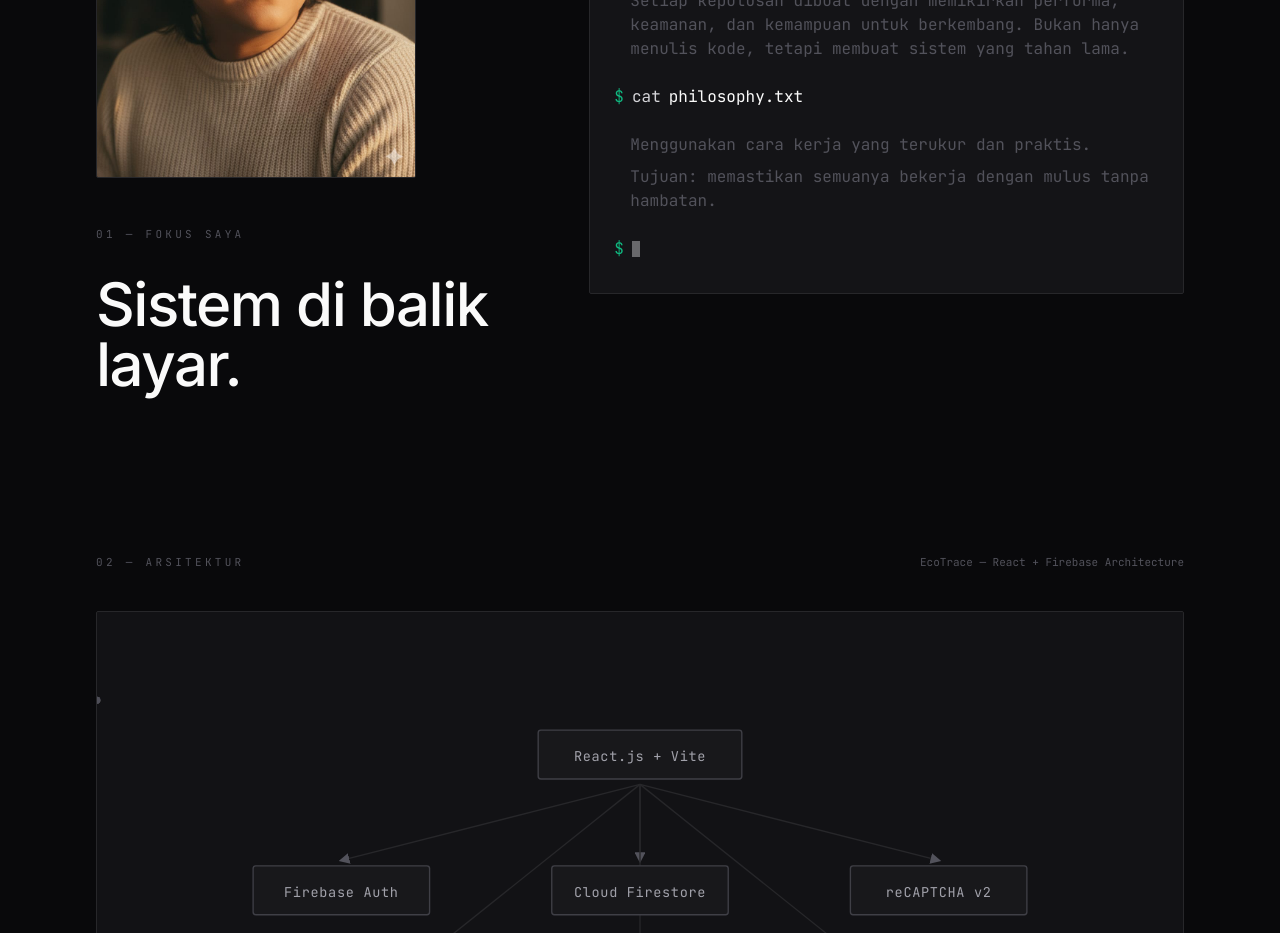
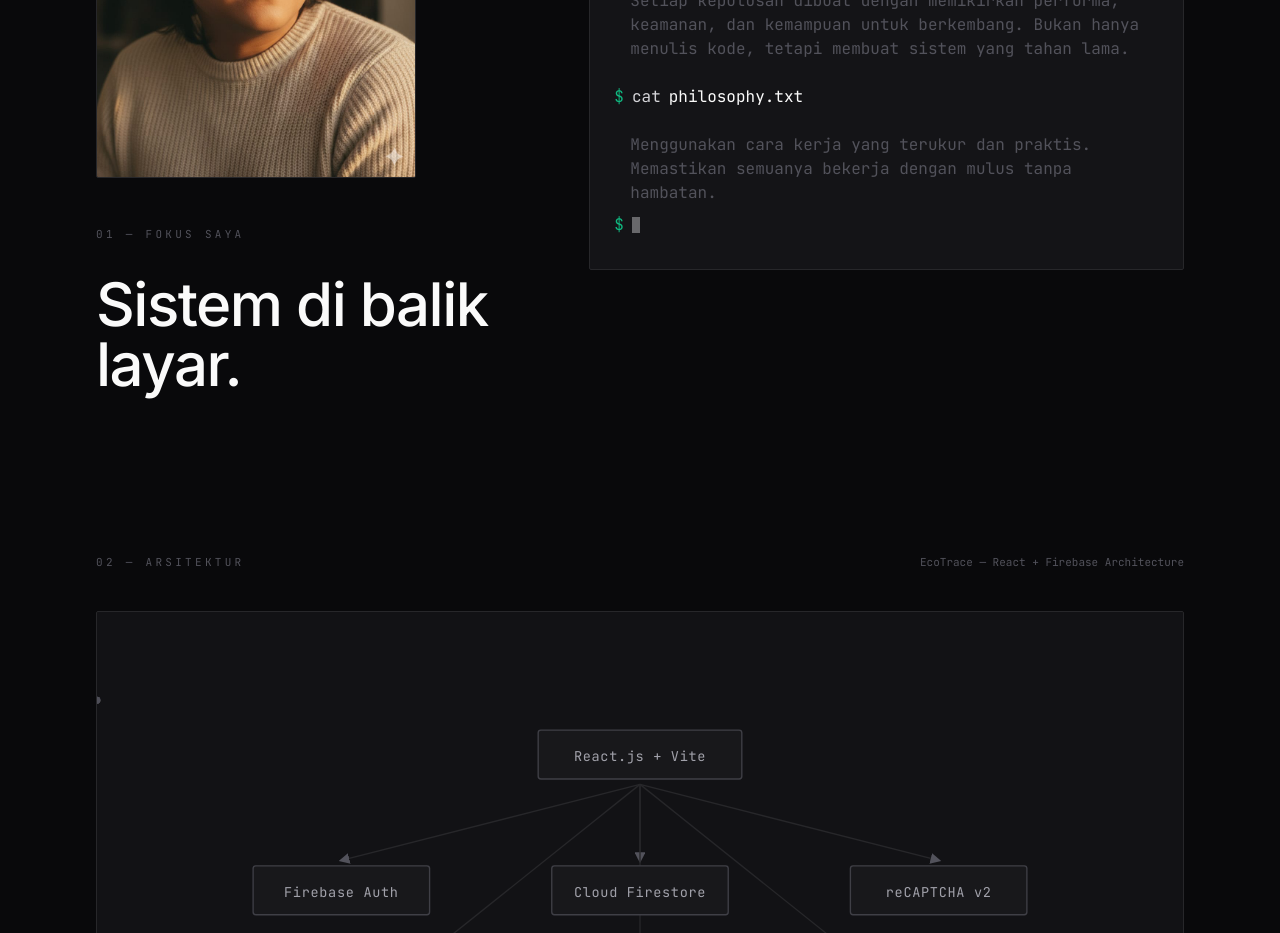
Before and after one commit to Eval04/Ival-porto, a React (Vite) app: page / in a window 1280 px wide. Shown: the part 1220-2153 px from the top of the page. Built offline with nearby package versions, Linux system fonts and the light colour scheme.

Commit message:
update tujuan hidup

```diff
--- a/src/components/About.jsx
+++ b/src/components/About.jsx
@@ -71,12 +71,8 @@ export default function About() {
                   </div>
 
                   <p className="text-tertiary mb-2 pl-0 sm:pl-4">
-                    Menggunakan cara kerja yang terukur dan praktis.
-                  </p>
-
-                  <p className="text-tertiary mb-6 pl-0 sm:pl-4">
-                    Tujuan: memastikan semuanya bekerja dengan mulus tanpa
-                    hambatan.
+                    Menggunakan cara kerja yang terukur dan praktis. Memastikan
+                    semuanya bekerja dengan mulus tanpa hambatan.
                   </p>
 
                   {/* Cursor berkedip di akhir */}
```
